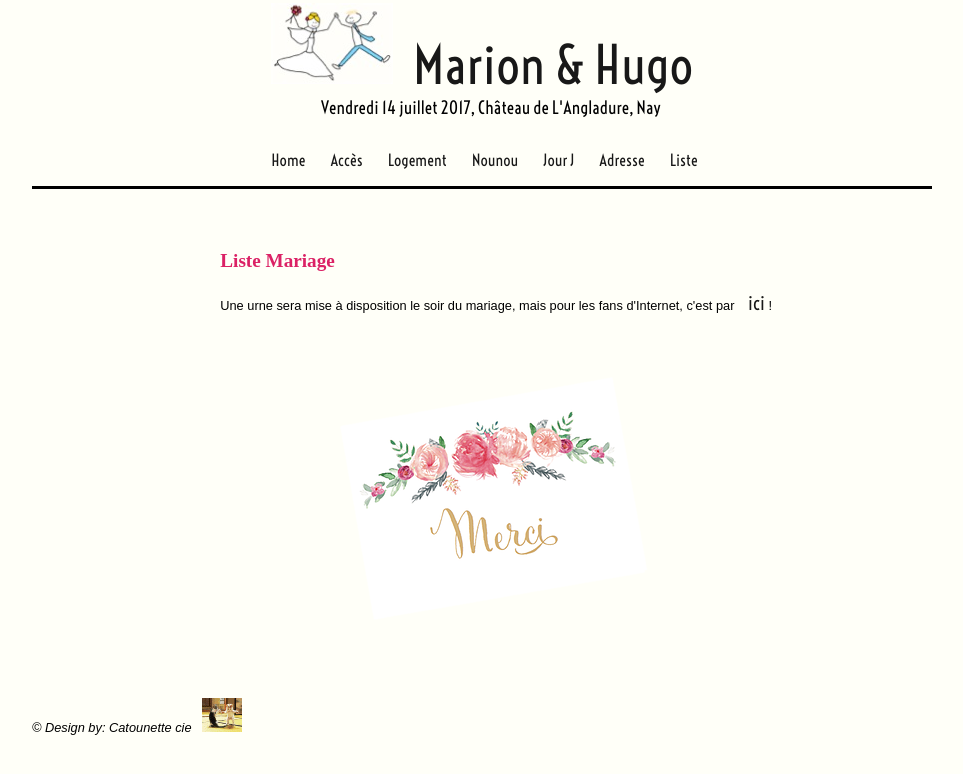
After one commit to Catounette/site_mariage, a Django app: page /blog/liste in a window 1280 px wide. The commit adds this page. Shown: the top 774 px of the page, without its empty margins (158-1121 px from the left). Run offline with Django 3.2, Linux system fonts and the light colour scheme.

Commit message:
Commit 4 avril

```diff
--- a/blog/static/css/styleMH2.css
+++ b/blog/static/css/styleMH2.css
@@ -403,6 +403,54 @@ section
 
 }
 
+#PageListe
+{
+    display: flex;
+    flex-direction:column;
+    justify-content: center;
+    align-items: center;
+}
+
+#PageListe img
+{
+    max-height: 90%;
+    max-width: 90%;
+    padding-left: 80px;
+    margin-bottom: 0px;
+    margin-left: 50px;
+    margin-top:-10px;
+}
+
+#PageListe h1
+{
+    text-align: justify;
+    font-size: 1.2em;
+    font-weight: bold;
+    color:rgb(219,33,101);
+    margin-top: 50px;
+    margin-left: 135px;
+}
+
+#PageListe p
+{
+    text-align: justify;
+    font-size: 0.8em;
+    padding-bottom:0px;
+    margin-left: 135px;
+
+}
+
+#PageListe p a
+{
+    font-size: 1.5em;
+
+}
+
+#PageListe p a:hover
+{
+    color:rgb(219,33,101);
+
+}
 footer
 {
     text-align: justify;
--- /dev/null
+++ b/blog/templates/blog/liste.html
@@ -0,0 +1,16 @@
+
+{% extends "base.html" %}
+{% load static %}
+{% block title %}Page Nounou{% endblock %}
+{% block article %}
+<div id="PageListe">
+
+<div class="Listelem">
+   <h1>Liste Mariage</h1>
+   <p>Une urne sera mise à disposition le soir du mariage, mais pour les fans d'Internet, c'est par <a href="http://www.millemercismariage.com/marionandhugo/liste.html">ici</a> ! </p>
+   </div>
+   <div class="ListeElem">
+	<img src={% static "img/MerciListe.png" alt="imageListe" %}/>
+</div>
+   </div>
+{% endblock %}
--- a/blog/templates/blog/logement.html
+++ b/blog/templates/blog/logement.html
@@ -55,6 +55,8 @@
       <p>Le tarif des chambres doubles varie entre 59€ et 129€. On vous laisse découvrir.</p>
       <h3><a href="http://domainedesdeuxeaux.fr/gite.html">Domaine des deux eaux</a></h3>
       <p>A quinze minutes en voiture du château, ce domaine peut héberger jusqu'à 14 personnes.</p>
+      <h3><a href="http://www.chezjuliette.fr/pages/presentation.html">Chez Juliette</a></h3>
+      <p>Des chambres dans un cadre magnifique, entre 68 et 96 euros. A 23 min en voiture de Nay.</p>
       <h3><a href="http://tourisme-bearn-paysdenay.com/fr/sejournez/chambres-hotes">Les autres chambres d'hôtes</a></h3>
       <p>Enfin, il reste encore quelques chambres d'hôtes un peu plus éloignées que vous pourrez découvrir sur cette page.</p>
    </div>
--- a/blog/urls.py
+++ b/blog/urls.py
@@ -13,6 +13,7 @@ urlpatterns = [
     url(r'^transportEtAcces$', views.transportEtAcces,name='acces'),
     url(r'^logement$', views.logement,name='logement'),
     url(r'^nounou$', views.nounou,name='nounou'),
+    url(r'^liste$',views.liste,name='liste'),
     url(r'^tpl$',views.tpl,name='tpl'),
     url(r'^adresse$',views.adresse,name='adresse'),
     url(r'^addition/(?P<nombre1>\d+)/(?P<nombre2>\d+)/$',views.addition,name='calcul'),
--- a/blog/views.py
+++ b/blog/views.py
@@ -36,6 +36,11 @@ def nounou(request):
 
     return render(request,'blog/nounou.html')
 
+def liste(request):
+
+    return render(request,'blog/liste.html')
+
+
 def accueil(request):
     """ Afficher tous les articles de notre blog """
     guests = Guest.objects.all() # Nous sélectionnons tous nos articles
--- a/templates/base.html
+++ b/templates/base.html
@@ -26,6 +26,7 @@
           <li><a href="/blog/nounou">Nounou</a></li>
           <li><a href="/blog/infoPratiques">Jour J</a></li>
           <li><a href="/blog/adresse">Adresse</a></li>
+          <li><a href="/blog/liste">Liste</a></li>
         </ul>
       </nav>
       {% endblock %}
```
Also changed, not shown: blog/static/img/MerciListe.png (added).
